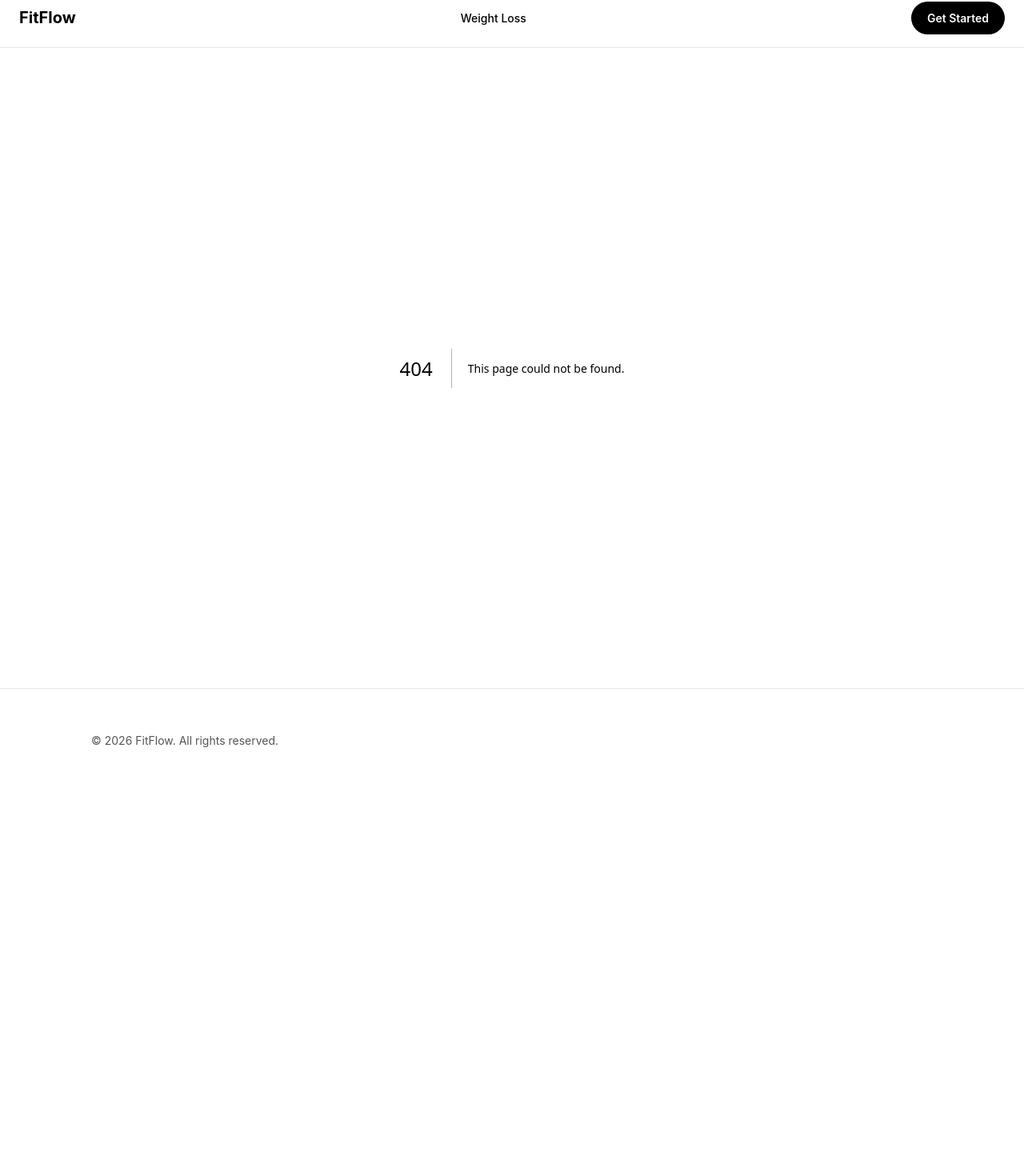
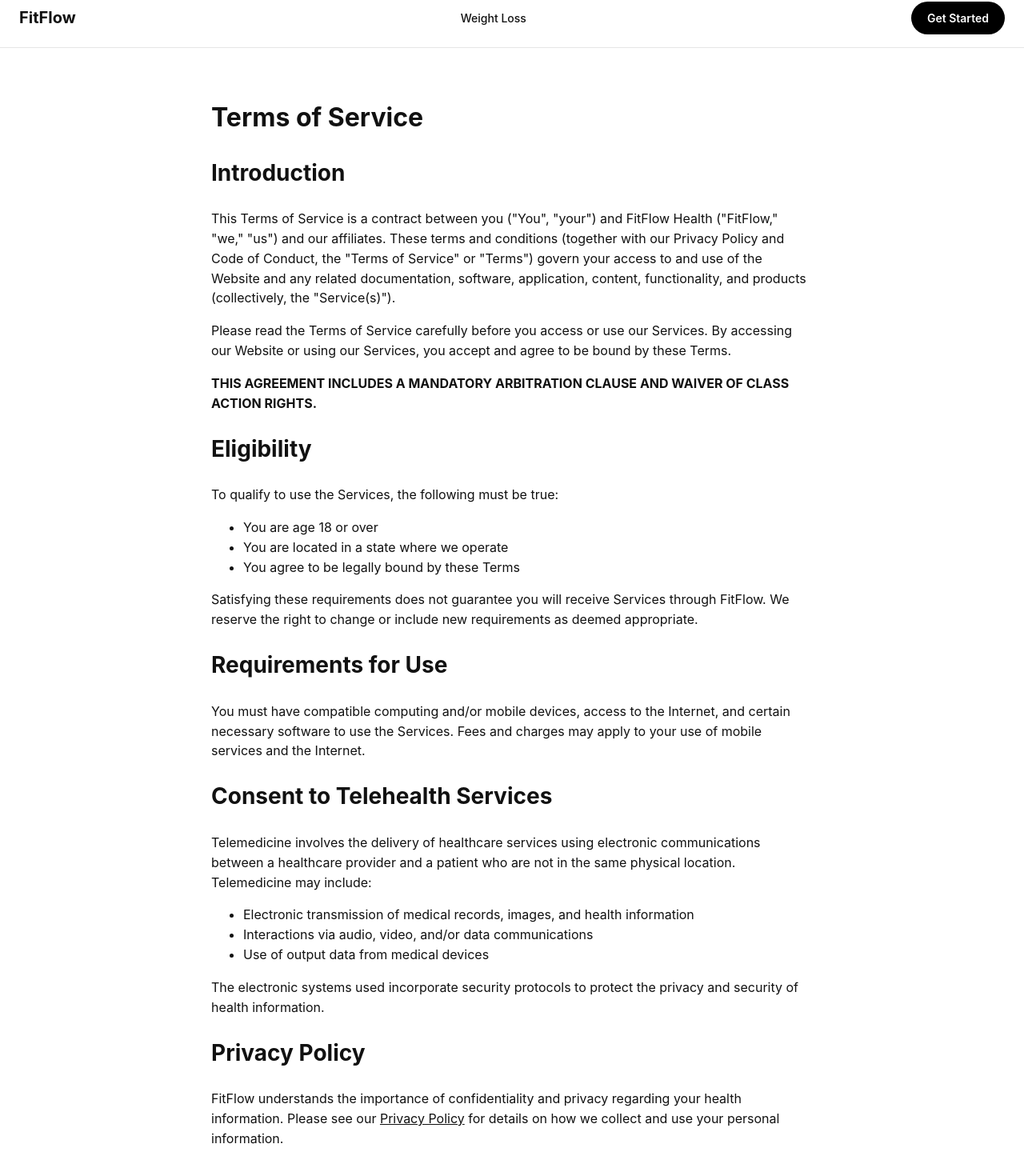
Before and after one commit to AdrienCohen1/fitflow-site, a Next.js app: page /terms-of-service in a window 1280 px wide. Before the commit this address had no page. Shown: the part 49-1514 px from the top of the page at 80% size. Before the commit the page ends 1040 px from the top, so only its background shows below. Built offline with nearby package versions, Linux system fonts and the light colour scheme.

Commit message:
Add Terms of Service page with metadata

```diff
--- /dev/null
+++ b/app/terms-of-service/page.tsx
@@ -0,0 +1,174 @@
+import type { Metadata } from "next";
+
+export const metadata: Metadata = {
+  title: "Terms of Service | FitFlow Health",
+  description: "Terms of Service for FitFlow Health.",
+  alternates: { canonical: "/terms-of-service" },
+};
+
+export default function TermsOfServicePage() {
+  return (
+    <div className="container" style={{ paddingTop: 40, paddingBottom: 60, maxWidth: 800 }}>
+      <h1>Terms of Service</h1>
+
+      <h2>Introduction</h2>
+      <p>
+        This Terms of Service is a contract between you (&quot;You&quot;, &quot;your&quot;) and
+        FitFlow Health (&quot;FitFlow,&quot; &quot;we,&quot; &quot;us&quot;) and our affiliates.
+        These terms and conditions (together with our Privacy Policy and Code of Conduct, the
+        &quot;Terms of Service&quot; or &quot;Terms&quot;) govern your access to and use of the
+        Website and any related documentation, software, application, content, functionality,
+        and products (collectively, the &quot;Service(s)&quot;).
+      </p>
+      <p>
+        Please read the Terms of Service carefully before you access or use our Services. By
+        accessing our Website or using our Services, you accept and agree to be bound by these
+        Terms.
+      </p>
+      <p>
+        <strong>
+          THIS AGREEMENT INCLUDES A MANDATORY ARBITRATION CLAUSE AND WAIVER OF CLASS ACTION
+          RIGHTS.
+        </strong>
+      </p>
+
+      <h2>Eligibility</h2>
+      <p>To qualify to use the Services, the following must be true:</p>
+      <ul>
+        <li>You are age 18 or over</li>
+        <li>You are located in a state where we operate</li>
+        <li>You agree to be legally bound by these Terms</li>
+      </ul>
+      <p>
+        Satisfying these requirements does not guarantee you will receive Services through
+        FitFlow. We reserve the right to change or include new requirements as deemed
+        appropriate.
+      </p>
+
+      <h2>Requirements for Use</h2>
+      <p>
+        You must have compatible computing and/or mobile devices, access to the Internet, and
+        certain necessary software to use the Services. Fees and charges may apply to your use of
+        mobile services and the Internet.
+      </p>
+
+      <h2>Consent to Telehealth Services</h2>
+      <p>
+        Telemedicine involves the delivery of healthcare services using electronic communications
+        between a healthcare provider and a patient who are not in the same physical location.
+        Telemedicine may include:
+      </p>
+      <ul>
+        <li>Electronic transmission of medical records, images, and health information</li>
+        <li>Interactions via audio, video, and/or data communications</li>
+        <li>Use of output data from medical devices</li>
+      </ul>
+      <p>
+        The electronic systems used incorporate security protocols to protect the privacy and
+        security of health information.
+      </p>
+
+      <h2>Privacy Policy</h2>
+      <p>
+        FitFlow understands the importance of confidentiality and privacy regarding your health
+        information. Please see our <a href="/privacy-policy">Privacy Policy</a> for details on
+        how we collect and use your personal information.
+      </p>
+
+      <h2>Your Relationship with FitFlow</h2>
+      <p>
+        FitFlow provides a technology platform for you to access licensed healthcare providers
+        and obtain health information. The healthcare resources made available through our
+        Services are not a substitute for direct in-person healthcare services in all cases. The
+        decision regarding diagnosis and treatment rests with you and the healthcare provider.
+      </p>
+      <p>
+        By using the Services, you consent to receiving disclosures, notices, messages, and other
+        communications from FitFlow and healthcare providers. It is your responsibility to
+        monitor these communications.
+      </p>
+
+      <h2>Communications by Text and Email</h2>
+      <p>
+        By opting-in to receive text messages from FitFlow, you consent to receiving messages
+        regarding your account, order confirmations, shipping notifications, and provider
+        communications. You understand that:
+      </p>
+      <ul>
+        <li>You are the authorized user of the mobile device</li>
+        <li>You are responsible for messaging and data charges</li>
+        <li>Messages may not be encrypted</li>
+      </ul>
+      <p>You can opt-out at any time by texting &quot;STOP&quot; to any message received.</p>
+
+      <h2>Registration and User Accounts</h2>
+      <p>
+        You must register with FitFlow to access the Services. You agree to provide accurate,
+        complete, and current information. You are responsible for:
+      </p>
+      <ul>
+        <li>Maintaining the confidentiality of your username and password</li>
+        <li>All activities that occur under your account</li>
+        <li>Immediately notifying us of any unauthorized use</li>
+      </ul>
+
+      <h2>Prohibited Use</h2>
+      <p>You agree that you will not:</p>
+      <ul>
+        <li>Impersonate any person or entity</li>
+        <li>Use the Services to violate any law</li>
+        <li>Reverse engineer or disassemble any software</li>
+        <li>Distribute harmful computer code</li>
+        <li>Access the Services in a manner that infringes on others&apos; rights</li>
+        <li>Use the Services to create competing products</li>
+        <li>Interfere with or harm the Services</li>
+        <li>Bypass security measures</li>
+      </ul>
+
+      <h2>Intellectual Property</h2>
+      <p>
+        All content, features, and functionality of the Services are owned by FitFlow and are
+        protected by copyright, trademark, and other intellectual property laws. You are granted
+        a limited license to access and use the Services for personal, non-commercial purposes
+        only.
+      </p>
+
+      <h2>Disclaimer of Warranties</h2>
+      <p>
+        THE SERVICES ARE PROVIDED &quot;AS IS&quot; WITHOUT WARRANTIES OF ANY KIND. WE DO NOT
+        WARRANT THAT THE SERVICES WILL BE UNINTERRUPTED, ERROR-FREE, OR FREE OF VIRUSES OR OTHER
+        HARMFUL COMPONENTS.
+      </p>
+
+      <h2>Limitation of Liability</h2>
+      <p>
+        TO THE FULLEST EXTENT PERMITTED BY LAW, FITFLOW SHALL NOT BE LIABLE FOR ANY INDIRECT,
+        INCIDENTAL, SPECIAL, CONSEQUENTIAL, OR PUNITIVE DAMAGES ARISING OUT OF YOUR USE OF THE
+        SERVICES.
+      </p>
+
+      <h2>Arbitration Agreement</h2>
+      <p>
+        Any dispute arising out of or relating to these Terms or the Services shall be resolved
+        by binding arbitration, rather than in court. You waive your right to a jury trial and to
+        participate in a class action lawsuit.
+      </p>
+      <p>
+        You may opt-out of this arbitration agreement by sending written notice within 30 days of
+        first accepting these Terms.
+      </p>
+
+      <h2>Changes to Terms</h2>
+      <p>
+        We may modify these Terms at any time. We will notify you of material changes by posting
+        the new Terms on this page. Your continued use of the Services after changes become
+        effective constitutes acceptance of the modified Terms.
+      </p>
+
+      <h2>Contact Information</h2>
+      <p>
+        If you have questions about these Terms, please visit our <a href="/contact">contact page</a>.
+      </p>
+    </div>
+  );
+}
```
